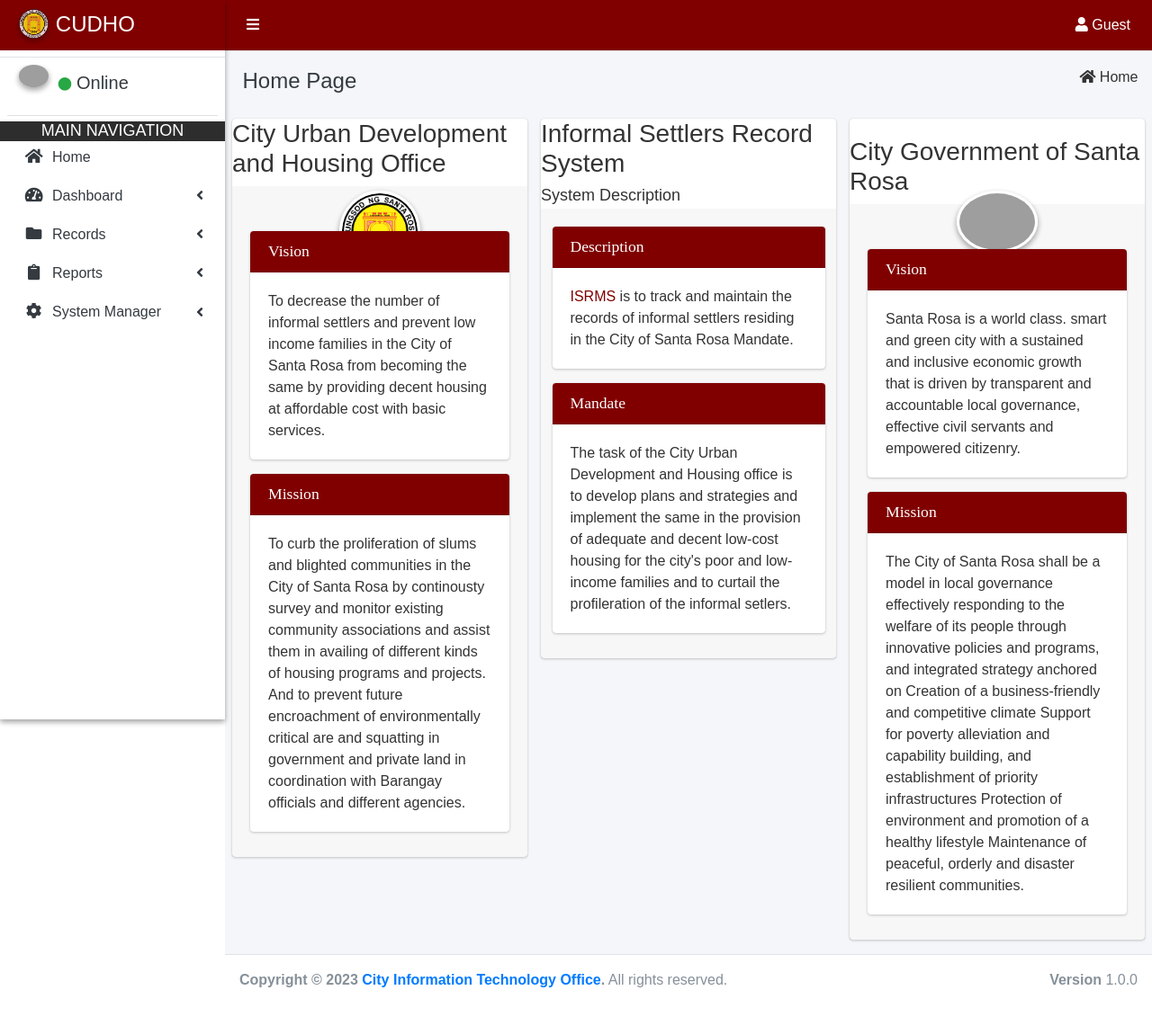
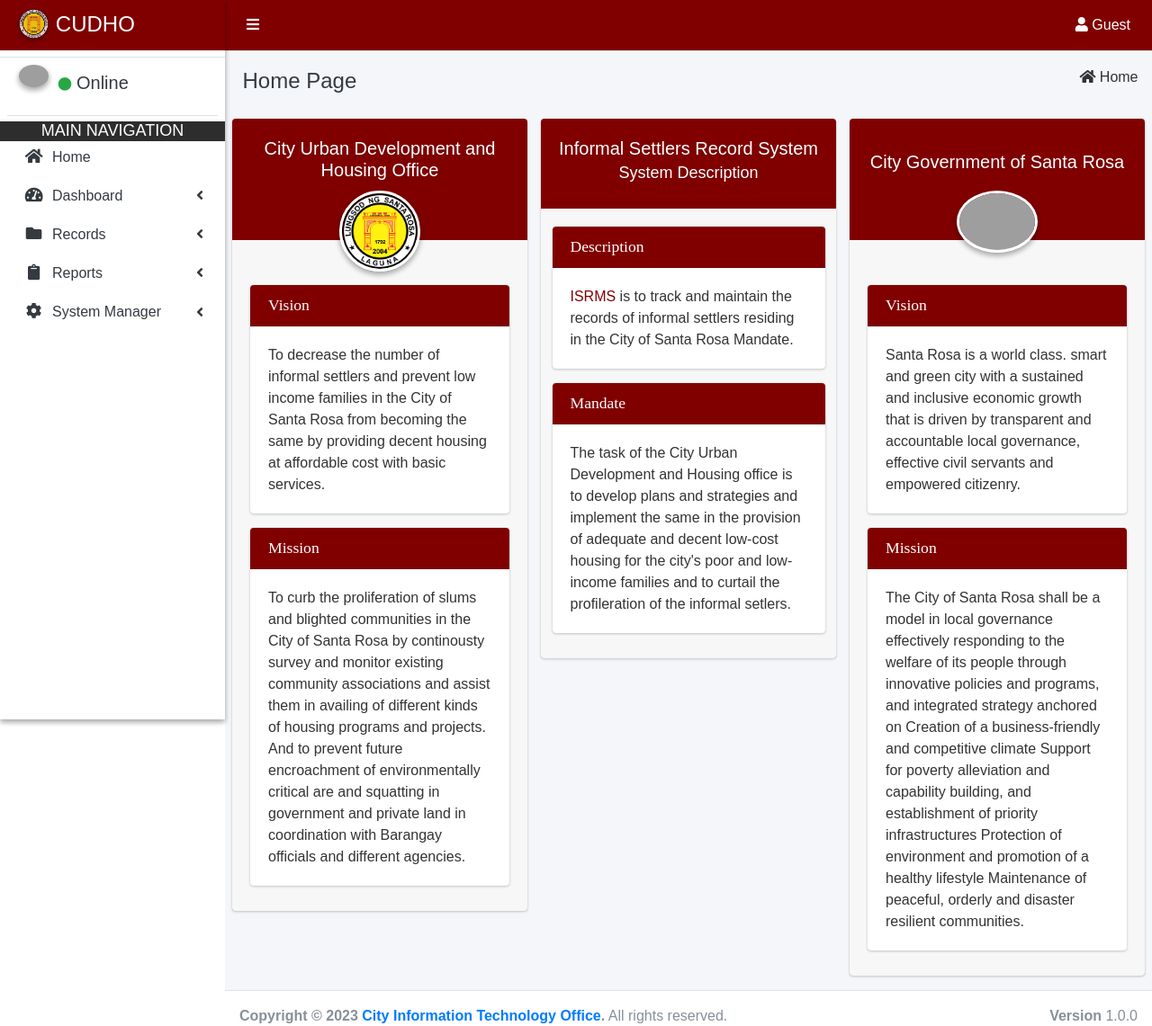
Before and after one commit to edjin02/cudho, a PHP site: page /auth/index.php in a window 1280 px wide. Shown: the top 1141 px of the page at 90% size. Before the commit the page ends 1098 px from the top, so only its background shows below. Run offline with PHP 8.4, Linux system fonts and the light colour scheme; some libraries are stand-ins or nearby versions; grey boxes are pictures that could not be loaded.

Commit message:
Add files via upload

```diff
--- a/css/style.css
+++ b/css/style.css
@@ -1,3 +1,26 @@
+* {
+    font-family: Arial, sans-serif;
+}
+
+.chead-color {
+    background-color: maroon;
+    color: white;
+    border-top-left-radius: 0.25rem;
+    border-top-right-radius: 0.25rem;
+    height: 135px;
+    padding: 1rem;
+    text-align: center;
+}
+
+.chead-text {
+    font-size: 20px;
+    font-weight: 300;
+    margin-bottom: 0;
+    margin-top: 5px;
+    text-shadow: 0 1px 1px rgba(0, 0, 0, 0.2);
+}
+
+
 body {
   margin: 0;
   padding: 0;
@@ -36,3 +59,111 @@ body {
 .main h6 {
   font-size: 18px;
 }
+
+
+table {
+    width: 100%;
+    border-collapse: collapse;
+    table-layout: auto;
+
+}
+
+th, td  {
+    font-size:13px;
+    height: 0;
+    text-align: center;
+    padding: 20px;
+    border: 1px solid #ddd;
+}
+
+td:nth-of-type(3) {
+word-wrap: break-word;
+white-space: normal;
+}
+
+
+th:nth-child(1) {
+    width: 5%;
+}
+
+th:nth-child(2) {
+    width: 25%;
+}
+
+th:nth-child(3) {
+    width: 40%;
+}
+
+th:nth-child(4) {
+    width: 20%;
+}
+
+th:nth-child(5) {
+    width: 10%;
+}
+
+td:hover{
+  cursor: pointer;
+}
+
+
+.modal-header {
+    background-color: #800000;
+    padding: 10px;
+}
+
+.modal-title {
+    color: #ffffff;
+    margin-left:5px;
+}
+
+.modal-body {
+    padding: 10px;
+}
+
+.modal-footer {
+    background-color: #800000;
+    padding: 8px;
+}
+
+
+.cheader-color
+{
+    background-color:maroon;
+    color:white;
+    border-top-left-radius: 0.25rem;
+    border-top-right-radius: 0.25rem;
+    padding: 5px;
+}
+.cheader-text
+{
+    font-size: 15px;
+    font-weight: 300;
+    margin-bottom: 0;
+    margin-top: 5px;
+}
+.cheader-color .add
+{
+    color:white;
+    text-align: right;
+}
+
+.custom-btn {
+    background-color: maroon;
+    border: none;
+}
+
+.cfooter1 {
+    font-weight: bold;
+    padding: 0.75rem 1.25rem;
+    background-color: rgba(0, 0, 0, 0.03);
+    border-top: 0 solid rgba(0, 0, 0, 0.125);
+}
+
+.cfooter1:last-child {
+    border-radius: 0 0 calc(0.25rem - 0) calc(0.25rem - 0);
+}
+
+div.col h8 {
+    font-size: 13px;
+}
```
